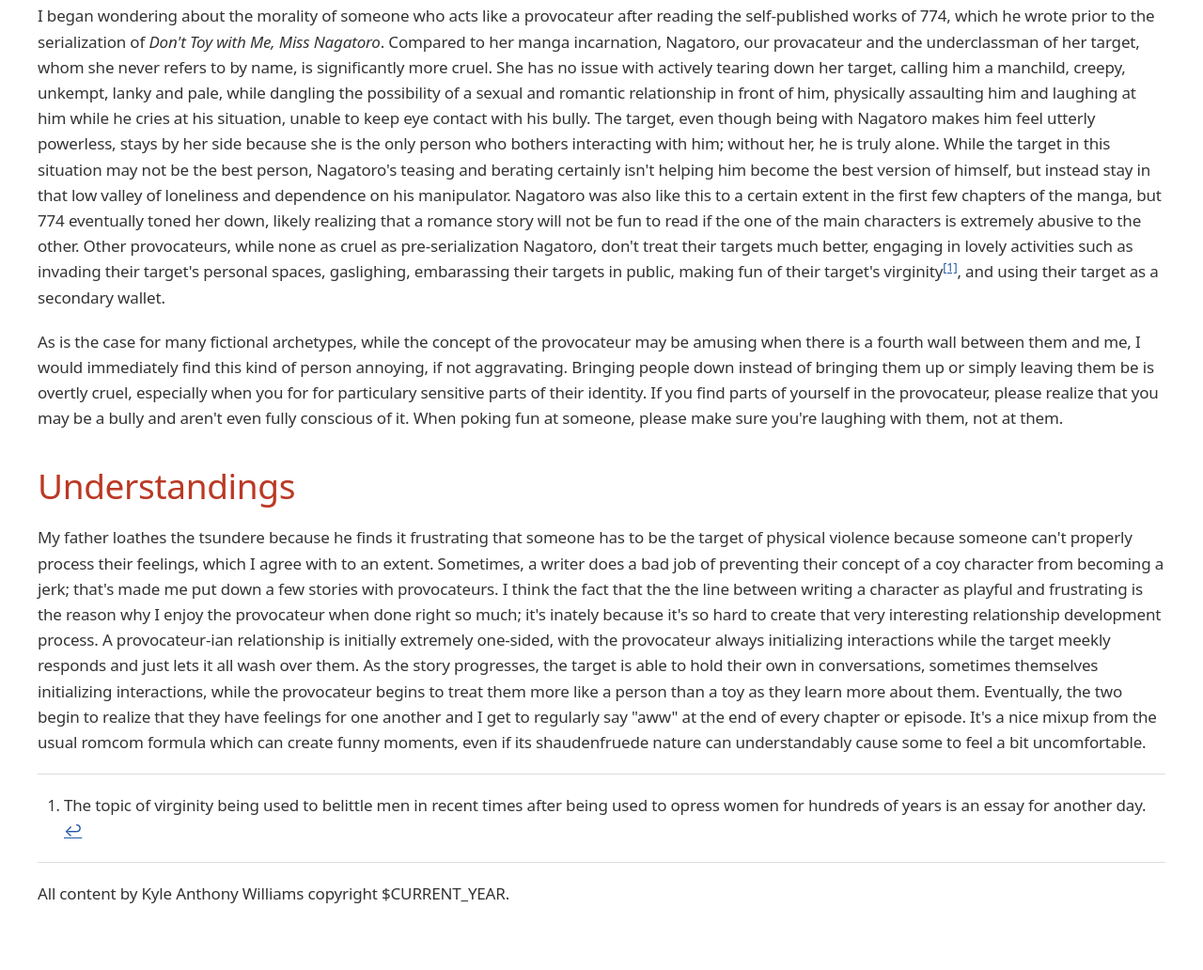
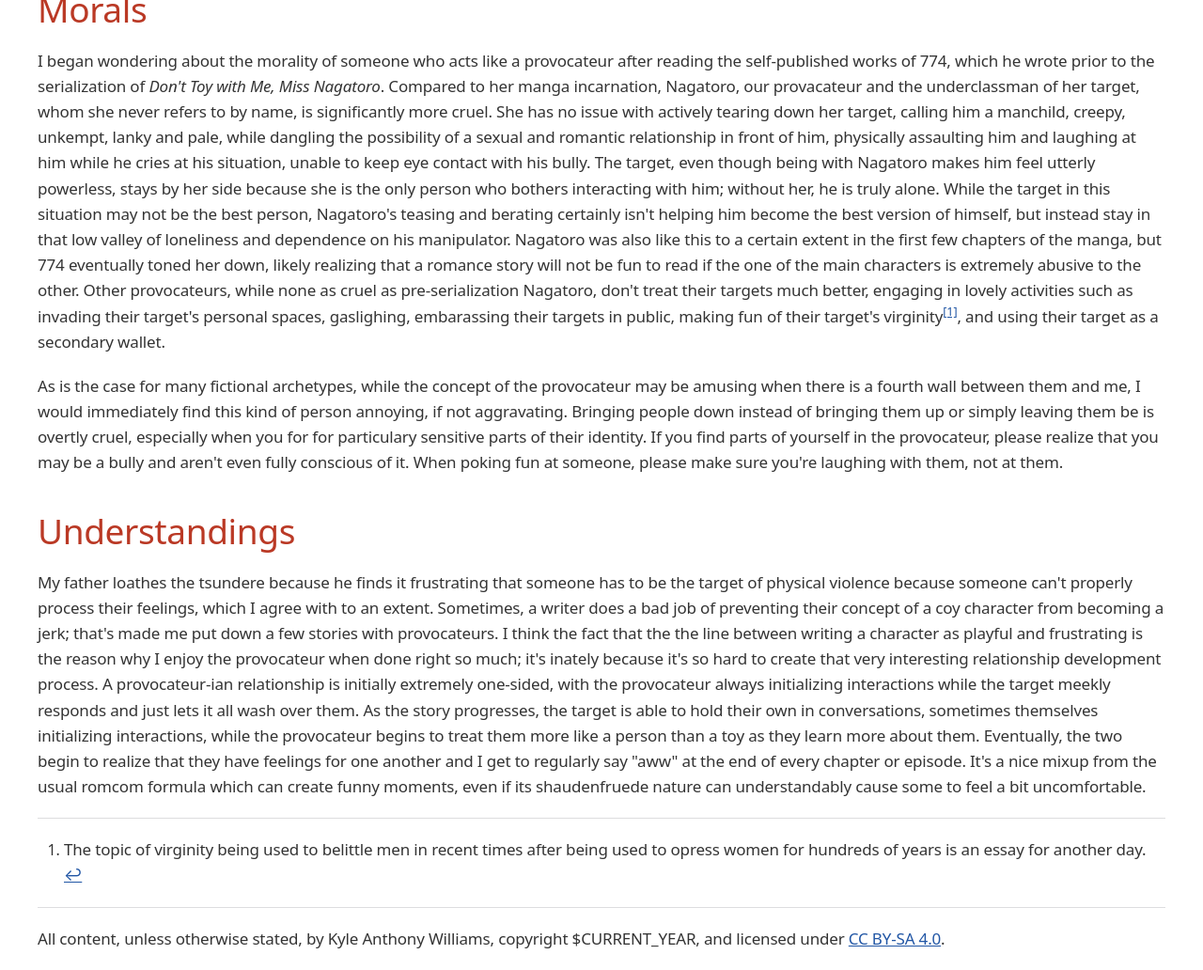
Before and after one commit to SuperSonicHub1/supersonichub1.github.io, an Eleventy site: page site/weblog/provocateur.md in a window 1280 px wide. Shown: the part 1015-2047 px from the top of the page at 94% size. Before the commit the page ends 2000 px from the top, so only its background shows below. Built offline with nearby package versions, Linux system fonts and the light colour scheme; Eleventy itself is replaced by a stand-in of ours; files that its build step writes are made by us from their sources; what cheerio, eleventy-plugin-asciidoc, node-fetch would draw is missing.

Commit message:
Edit layout to show post date and more detailed copyright info

```diff
--- a/site/_includes/layout.njk
+++ b/site/_includes/layout.njk
@@ -26,13 +26,17 @@
 		<hr>
 		<main>
 			<h1>{{ title }}</h1>
+			{% if date and date.toISOString %}
+			<p>written <time datetime="{{ date | dateToRfc3339 }}">{{ date }}</time></p>
+			{% endif %}
 			{{ content | safe }}
 			{% block extracontent %}{% endblock %}
 		</main>
 		<hr>
 		<footer>
 			<p>
-				All content by Kyle Anthony Williams copyright $CURRENT_YEAR.
+				All content, unless otherwise stated, by Kyle Anthony Williams, copyright $CURRENT_YEAR,
+				and licensed under <a href="https://creativecommons.org/licenses/by-sa/4.0/">CC BY-SA 4.0</a>.
 			</p>
 		</footer>
 	</body>
```
